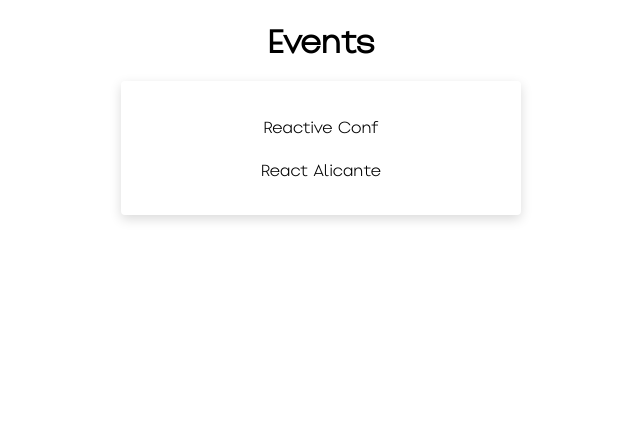
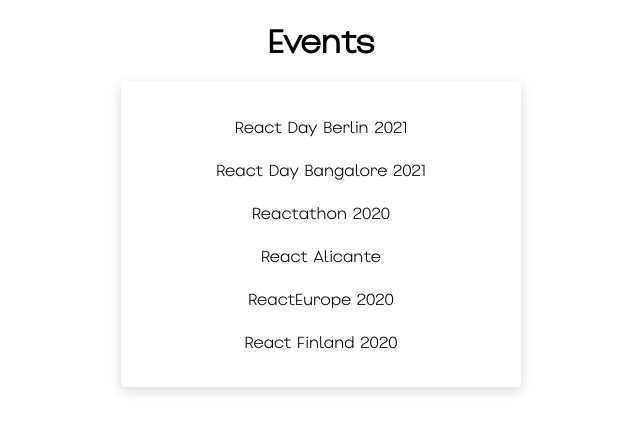
Before and after one commit to wormyy/slido-assignment, a React (Create React App) app: page / in a window 1280 px wide. Shown: the top 432 px of the page, without its empty margins (319-959 px from the left). Built offline with nearby package versions, Linux system fonts and the light colour scheme.

Commit message:
Mock data

```diff
--- a/src/App.tsx
+++ b/src/App.tsx
@@ -11,16 +11,39 @@
 export interface IEvent {
   name: string;
   date: Date;
+  place: string;
 }
 
 const initialEvents: IEvent[] = [
   {
-    name: "Reactive Conf",
-    date: new Date(2019, 11, 17),
+    name: "React Day Berlin 2021",
+    date: new Date(2021, 0, 20),
+    place: "Berlin, Germany",
+  },
+  {
+    name: "React Day Bangalore 2021",
+    date: new Date(2021, 0, 20),
+    place: "Bangalore, India",
+  },
+  {
+    name: "Reactathon 2020",
+    date: new Date(2020, 2, 30),
+    place: "San Francisco, CA",
   },
   {
     name: "React Alicante",
     date: new Date(2019, 4, 3),
+    place: "Alicante, Spain",
+  },
+  {
+    name: "ReactEurope 2020",
+    date: new Date(2020, 4, 3),
+    place: "Paris, France",
+  },
+  {
+    name: "React Finland 2020",
+    date: new Date(2020, 4, 24),
+    place: "Helsinki, FI",
   },
 ];
 
```
